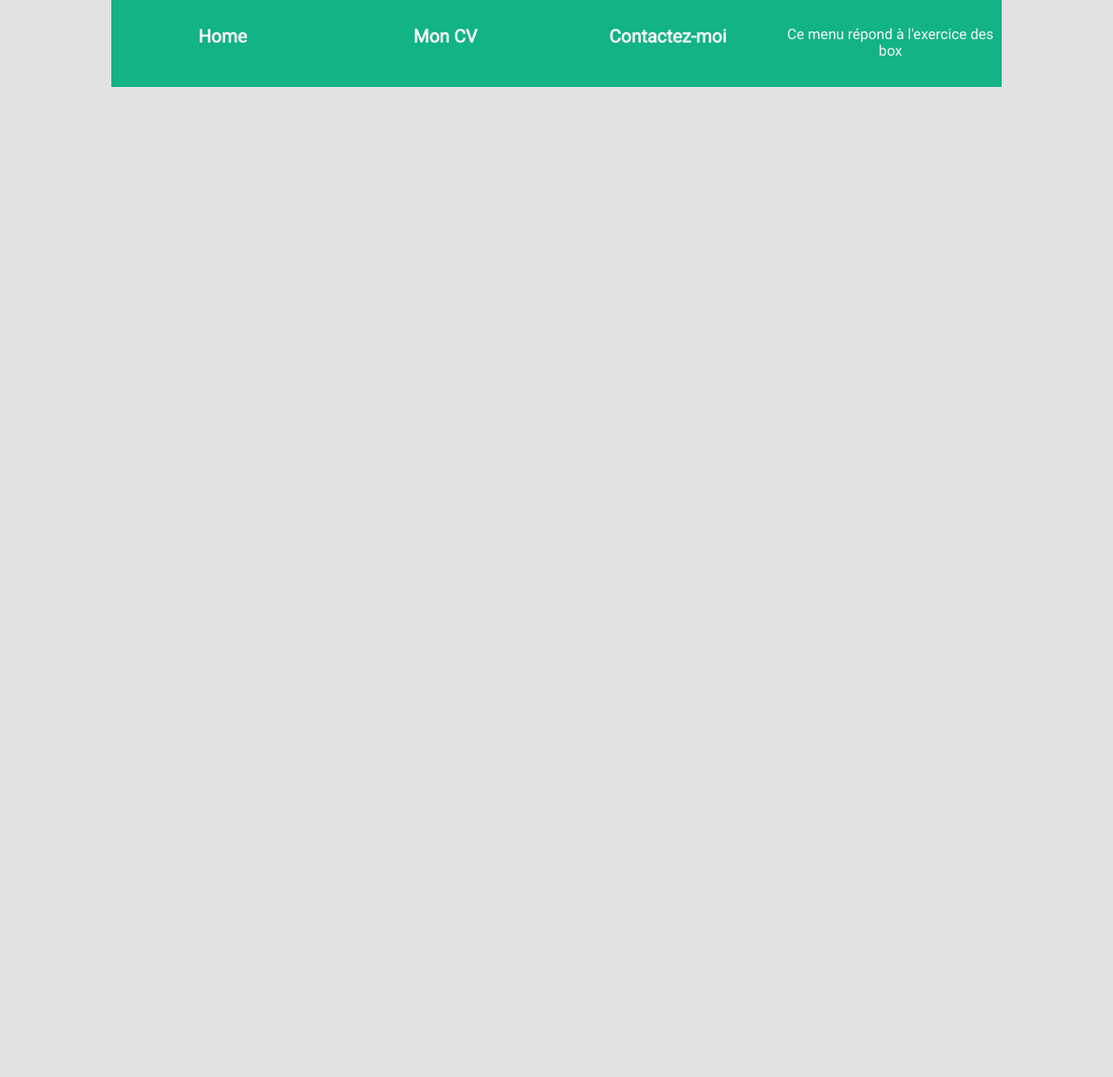
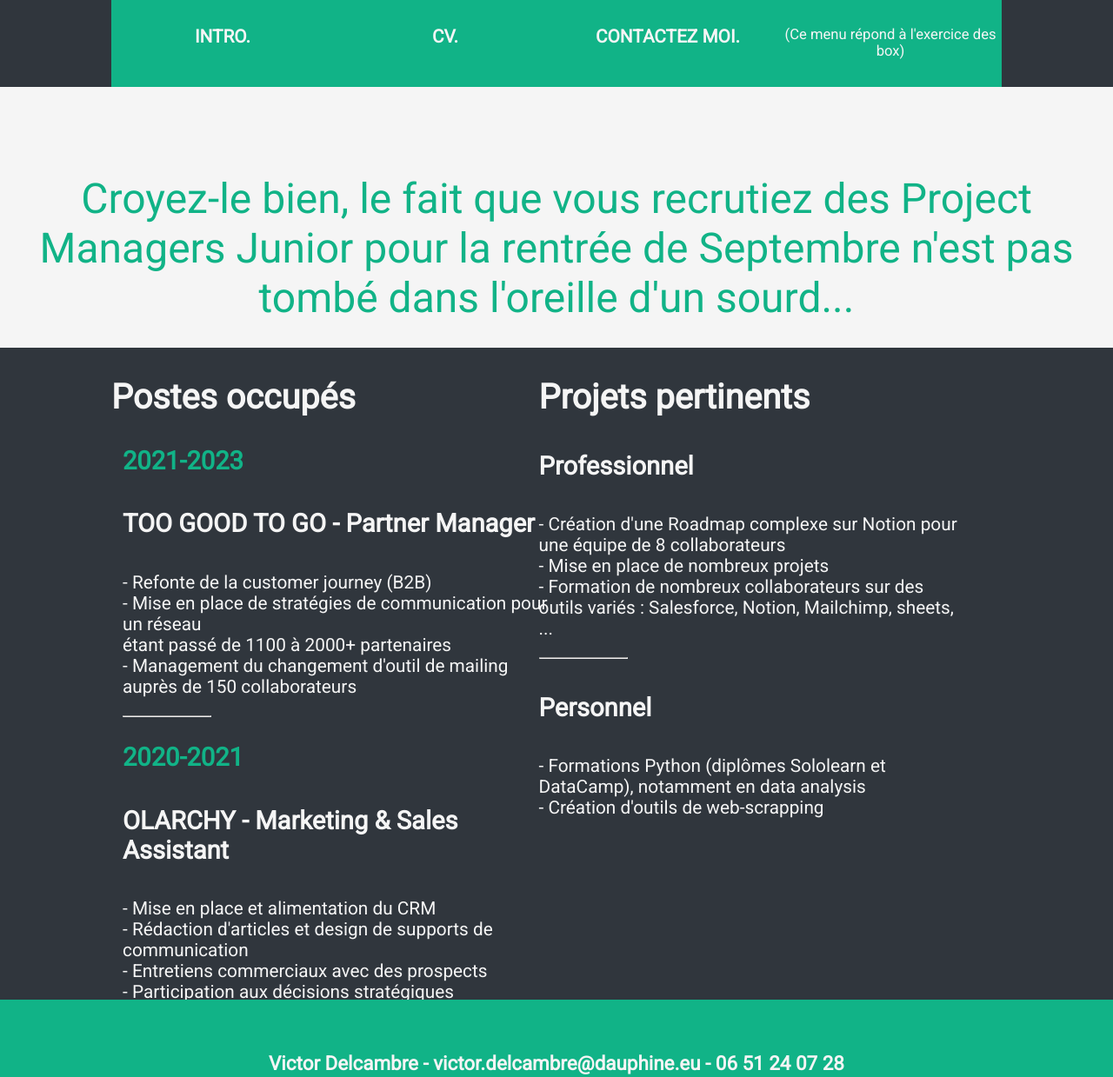
Before and after one commit to VictorDelcambre/2023Cours, a plain HTML site: page Cours 3/open_me.html in a window 1280 px wide. Shown: the whole page at 87% size. Before the commit the page ends 800 px from the top, so only its background shows below. Drawn offline with Linux system fonts and the light colour scheme.

Commit message:
Add files via upload

```diff
--- a/Cours 3/open_me.html
+++ b/Cours 3/open_me.html
@@ -17,22 +17,22 @@
     			<ul>
     				<li>
     					<div class ="box">
-    						<a href="open_me.html" title="Home">Home</a>
+    						<a href="open_me.html" title="Home">INTRO.</a>
     					</div>
     				</li>
     				<li>
     					<div class ="box">
-    						<a href="Curriculum vitae - Victor DELCAMBRE.html" title="oui_c'est_de_la_triche_mais_bon">Mon CV</a>
+    						<a href="Curriculum vitae - Victor DELCAMBRE.html" title="oui_c'est_de_la_triche_mais_bon">CV.</a>
     					</div>
     				</li>
     				<li>
     					<div class ="box">
-    						<a href="mailto:victor.delcambre@dauphine.eu">Contactez-moi</a>
+    						<a href="mailto:victor.delcambre@dauphine.eu">CONTACTEZ MOI.</a>
     					</div>
     				</li>
     				<li>
     					<div id=boxexo>
-    						<a id=exo > Ce menu répond à l'exercice des box</a>
+    						<a id=exo > (Ce menu répond à l'exercice des box)</a>
     					</div>
     				</li>
 
@@ -40,6 +40,46 @@
     		</nav>
   		</div>
   	</div>
-</div>
+  </div>
 
-  </body>
+  <div class="intro"> Croyez-le bien, le fait que vous recrutiez des Project Managers Junior pour la rentrée de Septembre n'est pas tombé dans l'oreille d'un sourd...
+  </div>
+
+  <div class="presentation">
+    <div class="titres">
+      <div class = "resume">
+        <h2> Postes occupés </h2>
+          <div class="date">
+          <h3> 2021-2023 </h3> <h4> TOO GOOD TO GO - Partner Manager </h4>
+            <p> - Refonte de la customer journey (B2B)
+                <br>- Mise en place de stratégies de communication pour un réseau <br> étant passé de 1100 à 2000+ partenaires
+                <br>- Management du changement d'outil de mailing auprès de 150 collaborateurs
+            </p>
+          <hr>
+          <h3> 2020-2021 </h3> <h4> OLARCHY - Marketing & Sales Assistant </h4>
+            <p>- Mise en place et alimentation du CRM
+            <br>- Rédaction d'articles et design de supports de communication
+            <br>- Entretiens commerciaux avec des prospects
+            <br>- Participation aux décisions stratégiques
+            </p>
+          </div>
+        </div>
+      <div class = "resume">
+        <h2> Projets pertinents </h2>
+          <h4> Professionnel </h4>
+            <p>- Création d'une Roadmap complexe sur Notion pour une équipe de 8 collaborateurs
+            <br>- Mise en place de nombreux projets
+            <br>- Formation de nombreux collaborateurs sur des outils variés : Salesforce, Notion, Mailchimp, sheets, ...
+          <hr>
+          <h4> Personnel </h4>
+            <p>- Formations Python (diplômes Sololearn et DataCamp), notamment en data analysis
+            <br>- Création d'outils de web-scrapping
+
+        </div>
+    </div>
+  </div>
+
+  <div class="contact">
+    <h4> Victor Delcambre - victor.delcambre@dauphine.eu - 06 51 24 07 28 </h4>
+  </div>
+</body>
--- a/Cours 3/style2.css
+++ b/Cours 3/style2.css
@@ -6,7 +6,7 @@ body{
     font-size: 100%;
     font-family:'Roboto', sans-serif;
     color: #333333;
-    background-color: #E2E2E2;
+    background-color: #30363d;
 }
 
 h1{
@@ -18,13 +18,26 @@ h1{
 
 h2 {
   font-family: 'Roboto', sans-serif;
-  color: #3b4563;
-  font-weight: lighter;
-  font-size: 1.5em;
+  color: whitesmoke;
+  font-weight: bolder;
+  font-size: 1.9em;
+}
+
+h3 {
+  font-family: 'Roboto', sans-serif;
+  color: #11B387;
+  font-weight: bolder;
+  font-size: 1.4em;
 }
 
 p{
-  color: black;
+  color: whitesmoke;
+}
+
+h4{
+  color: whitesmoke;
+  font-weight: bolder;
+  font-size: 1.4em;
 }
 
 a {
@@ -51,6 +64,12 @@ ul {
   padding: 0;
 }
 
+hr{
+  width:100px;
+  text-align:left;
+  margin-left:0
+}
+
 /* Mis en forme de la baseline */
 #baseline{
   background-color: #41A3C0;
@@ -61,17 +80,7 @@ ul {
   text-shadow: 1px 1px 5px black;
 }
 
-#baseline h1 {
-  color: white;
-  font-size: 50px;
-}
 
-#baseline a {
-  color: white;
-  font-size: 30px;
-  font-weight: lighter;
-  text-decoration: none;
-}
 
 .container{
 	overflow: auto;
@@ -88,12 +97,78 @@ ul {
 }
 
 .box:hover{
-	background-color: black;
+	background-color:#30363d;
 }
+
+.intro{
+  width:100%;
+  height:200px;
+  background-color:whitesmoke;
+  display:inline-block;
+  border:none;
+  margin:0 auto;
+  text-align: center;
+  font-weight: 500;
+  font-family:'Roboto', sans-serif;
+  font-size: 3em;
+  color:#11B387;
+  padding-top:100px;
+}
+
+.presentation{
+  position: static;
+  display: block;
+  height: auto;
+  width: 100%;
+  min-height: 500px;
+  grid-template-rows: min-content 1fr;
+  grid-template-columns: 100%;
+  padding-bottom: 0px;
+  box-sizing: border-box;
+  background: transparent;
+  border: 0;
+  margin: 0;
+  outline: 0;
+  padding: 0;
+  vertical-align: baseline;
+}
+
+.titres{
+  width:80%;
+  height:750px;
+  margin: 0 auto;
+  display:block;
+  font-size: 1.3em;
+  overflow:auto;
+}
+
+.resume{
+  width:48%;
+  height:700px;
+  float: left;
+  display: inline;
+  position: relative;
+}
+
+.date{
+  position: relative;
+  margin: 32px 0px 26px 0;
+  left: 13px;
+  justify-self: start;
+  align-self: start;;
+}
+
+.contact{
+  background-color:#11B387;
+  height:120px;
+  text-align: center;
+  padding-top: 30px;
+}
+
 
 #apropos{
   background:#F4F4F4;
-  width:80%;
+  width:100%;
   margin: 0 auto;
   display:flex;
   flex-wrap: wrap;
@@ -110,13 +185,24 @@ ul {
   font-weight: bolder;
   overflow:auto;
   align-items: center;
-
 }
 
 #topbar a{
 	float: left;
 	text-align: center;
 	padding-block: 30px;
+}
+
+#baseline h1 {
+  color: white;
+  font-size: 50px;
+}
+
+#baseline a {
+  color: white;
+  font-size: 30px;
+  font-weight: lighter;
+  text-decoration: none;
 }
 
 #boxexo {
```
